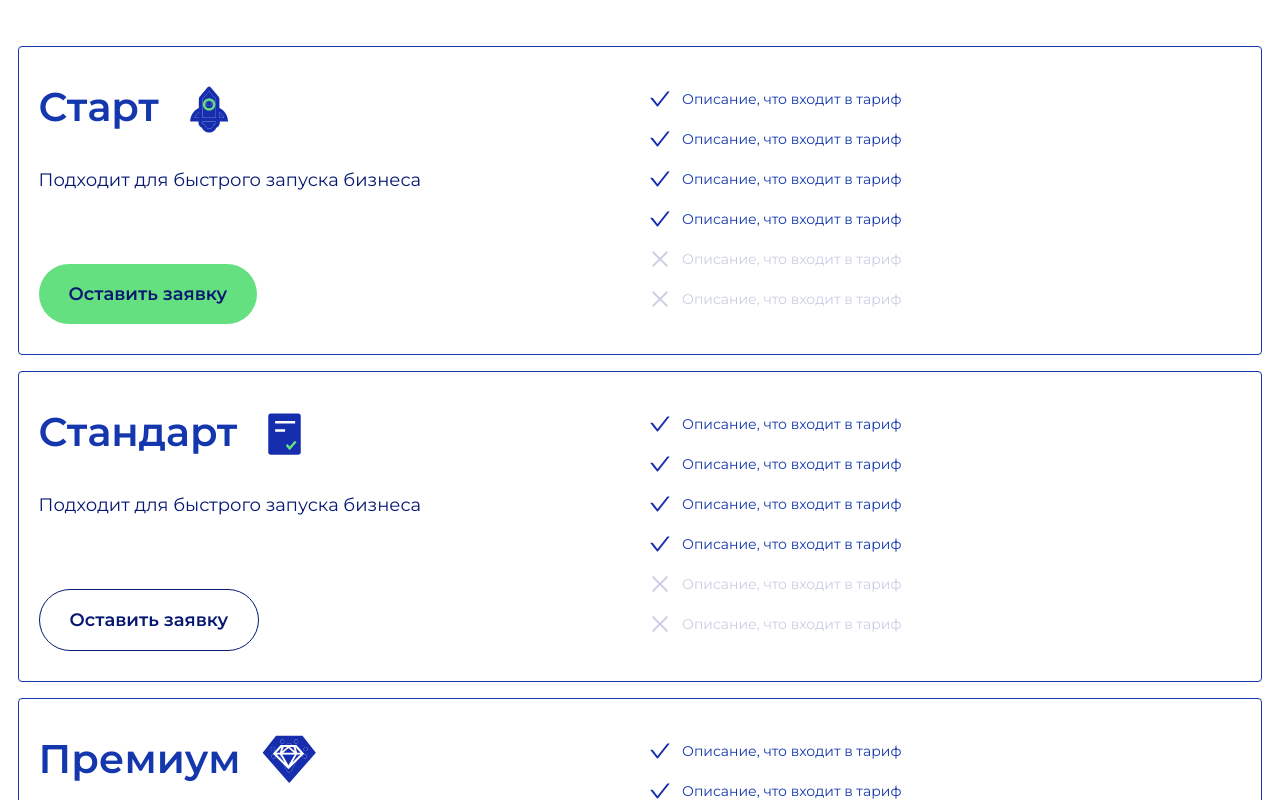
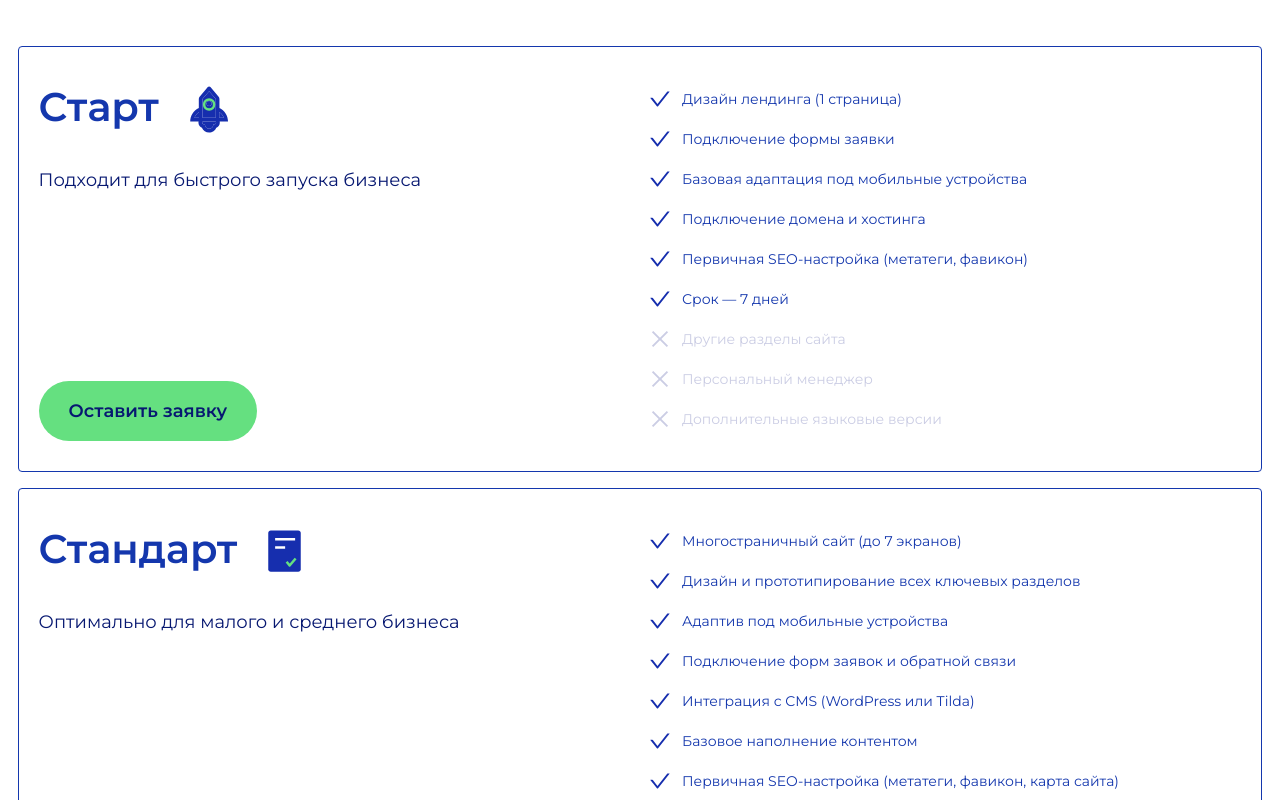
Before and after one commit to shiftcreativeag/shift_app, a React (Vite) app: page / in a window 1280 px wide. Shown: the part 5060-5860 px from the top of the page. Built offline with nearby package versions, Linux system fonts and the light colour scheme.

Commit message:
добавил описание пакетов услуг

```diff
--- a/src/pages/Main/MainPage.tsx
+++ b/src/pages/Main/MainPage.tsx
@@ -32,9 +32,7 @@ export const MainPage = () => {
         </div>
         <h1 className={styles.main_title}>SHIFT</h1>
         <section className={styles.main}>
-          <div className={styles.main_title_container}>
-
-          </div>
+          <div className={styles.main_title_container}></div>
           <p className={styles.main_subtext}>
             Мы создаем сайты и бренды под ключ
           </p>
@@ -64,7 +62,7 @@ export const MainPage = () => {
             includesList={[
               "Дизайн десктопной версии",
               "Адаптивы под планшет, мобильные телефоны",
-              "Верстка"
+              "Верстка",
             ]}
           />
 
@@ -77,7 +75,7 @@ export const MainPage = () => {
             includesList={[
               "Уникальный дизайн",
               "Привлекающие CTA",
-              "Оптимизация конверсии"
+              "Оптимизация конверсии",
             ]}
           />
 
@@ -90,7 +88,7 @@ export const MainPage = () => {
             includesList={[
               "Логотип и фирменный стиль",
               "Гайдлайн по использованию",
-              "Брендбук"
+              "Брендбук",
             ]}
           />
 
@@ -103,7 +101,7 @@ export const MainPage = () => {
             includesList={[
               "Стратегия продвижения",
               "Создание контента",
-              "Аналитика и отчёты"
+              "Аналитика и отчёты",
             ]}
           />
 
@@ -116,7 +114,7 @@ export const MainPage = () => {
             includesList={[
               "Каталог товаров",
               "Удобная корзина",
-              "Интеграция с платежами"
+              "Интеграция с платежами",
             ]}
           />
 
@@ -129,7 +127,7 @@ export const MainPage = () => {
             includesList={[
               "Сценарий и съемка",
               "Монтаж и эффекты",
-              "Финальный экспорт"
+              "Финальный экспорт",
             ]}
           />
 
@@ -142,7 +140,7 @@ export const MainPage = () => {
             includesList={[
               "Дизайн макетов",
               "Подготовка к печати",
-              "Контроль качества"
+              "Контроль качества",
             ]}
           />
 
@@ -155,7 +153,7 @@ export const MainPage = () => {
             includesList={[
               "Анализ сайта",
               "Оптимизация контента",
-              "Построение ссылок"
+              "Построение ссылок",
             ]}
           />
 
@@ -168,10 +166,9 @@ export const MainPage = () => {
             includesList={[
               "Проверка уязвимостей",
               "Отчёты и рекомендации",
-              "Юридическая поддержка"
+              "Юридическая поддержка",
             ]}
           />
-
         </div>
       </section>
 
@@ -181,12 +178,12 @@ export const MainPage = () => {
         </h2>
         <CustomButton
           theme="primary"
-          size={
-            width > 1024 ? "l" :
-              width > 768 ? "m" :
-                "s"
+          size={width > 1024 ? "l" : width > 768 ? "m" : "s"}
+          label={
+            width > 520
+              ? "Рассказать нам о своем проекте"
+              : "Рассказать о проекте"
           }
-          label={width > 520 ? "Рассказать нам о своем проекте" : "Рассказать о проекте"}
           onClick={() => setIsFormOpen(true)}
         />
         {isFormOpen && <ContactForm onClose={() => setIsFormOpen(false)} />}
@@ -237,15 +234,51 @@ export const MainPage = () => {
               <h3 className={styles.reviews_title}>Что о нас говорят</h3>
               <div className={styles.reviews_buttons}>
                 <button className="review-slider-nav review-slider-prev">
-                  <svg width="40" height="40" viewBox="0 0 40 40" fill="none" xmlns="http://www.w3.org/2000/svg">
-                    <rect x="0.5" y="0.5" width="39" height="39" rx="19.5" stroke="currentColor" />
-                    <path fillRule="evenodd" clipRule="evenodd" d="M9.71885 20.7707C9.5784 20.63 9.49951 20.4394 9.49951 20.2407C9.49951 20.0419 9.5784 19.8513 9.71885 19.7107L16.7059 12.7107C16.775 12.639 16.8577 12.5818 16.9492 12.5425C17.0407 12.5031 17.1391 12.4824 17.2387 12.4815C17.3383 12.4806 17.437 12.4995 17.5292 12.5372C17.6214 12.5748 17.7052 12.6305 17.7756 12.7009C17.8461 12.7712 17.9018 12.855 17.9396 12.9471C17.9773 13.0393 17.9964 13.138 17.9955 13.2376C17.9947 13.3372 17.9741 13.4356 17.9348 13.5271C17.8955 13.6187 17.8385 13.7014 17.7669 13.7707L12.0589 19.4897L28.2489 19.4787C28.4478 19.4784 28.6386 19.5572 28.7795 19.6976C28.9203 19.8381 28.9996 20.0287 28.9999 20.2277C29.0001 20.4266 28.9214 20.6174 28.7809 20.7583C28.6404 20.8991 28.4498 20.9784 28.2509 20.9787L12.0569 20.9887L17.7679 26.7107C17.8395 26.7799 17.8965 26.8627 17.9358 26.9542C17.9751 27.0457 17.9957 27.1441 17.9965 27.2437C17.9974 27.3433 17.9783 27.4421 17.9406 27.5342C17.9028 27.6264 17.8471 27.7101 17.7766 27.7805C17.7062 27.8508 17.6224 27.9065 17.5302 27.9442C17.438 27.9818 17.3393 28.0008 17.2397 27.9998C17.1401 27.9989 17.0417 27.9782 16.9502 27.9388C16.8587 27.8995 16.776 27.8423 16.7069 27.7707L9.71885 20.7707Z" fill="currentColor" />
+                  <svg
+                    width="40"
+                    height="40"
+                    viewBox="0 0 40 40"
+                    fill="none"
+                    xmlns="http://www.w3.org/2000/svg"
+                  >
+                    <rect
+                      x="0.5"
+                      y="0.5"
+                      width="39"
+                      height="39"
+                      rx="19.5"
+                      stroke="currentColor"
+                    />
+                    <path
+                      fillRule="evenodd"
+                      clipRule="evenodd"
+                      d="M9.71885 20.7707C9.5784 20.63 9.49951 20.4394 9.49951 20.2407C9.49951 20.0419 9.5784 19.8513 9.71885 19.7107L16.7059 12.7107C16.775 12.639 16.8577 12.5818 16.9492 12.5425C17.0407 12.5031 17.1391 12.4824 17.2387 12.4815C17.3383 12.4806 17.437 12.4995 17.5292 12.5372C17.6214 12.5748 17.7052 12.6305 17.7756 12.7009C17.8461 12.7712 17.9018 12.855 17.9396 12.9471C17.9773 13.0393 17.9964 13.138 17.9955 13.2376C17.9947 13.3372 17.9741 13.4356 17.9348 13.5271C17.8955 13.6187 17.8385 13.7014 17.7669 13.7707L12.0589 19.4897L28.2489 19.4787C28.4478 19.4784 28.6386 19.5572 28.7795 19.6976C28.9203 19.8381 28.9996 20.0287 28.9999 20.2277C29.0001 20.4266 28.9214 20.6174 28.7809 20.7583C28.6404 20.8991 28.4498 20.9784 28.2509 20.9787L12.0569 20.9887L17.7679 26.7107C17.8395 26.7799 17.8965 26.8627 17.9358 26.9542C17.9751 27.0457 17.9957 27.1441 17.9965 27.2437C17.9974 27.3433 17.9783 27.4421 17.9406 27.5342C17.9028 27.6264 17.8471 27.7101 17.7766 27.7805C17.7062 27.8508 17.6224 27.9065 17.5302 27.9442C17.438 27.9818 17.3393 28.0008 17.2397 27.9998C17.1401 27.9989 17.0417 27.9782 16.9502 27.9388C16.8587 27.8995 16.776 27.8423 16.7069 27.7707L9.71885 20.7707Z"
+                      fill="currentColor"
+                    />
                   </svg>
                 </button>
                 <button className="review-slider-nav review-slider-next">
-                  <svg width="40" height="40" viewBox="0 0 40 40" fill="none" xmlns="http://www.w3.org/2000/svg">
-                    <rect x="0.5" y="0.5" width="39" height="39" rx="19.5" stroke="currentColor" />
-                    <path fillRule="evenodd" clipRule="evenodd" d="M29.0986 19.7482C29.2293 19.879 29.3026 20.0563 29.3026 20.2412C29.3026 20.4261 29.2293 20.6034 29.0986 20.7342L22.5991 27.2458C22.5347 27.3125 22.4578 27.3657 22.3727 27.4023C22.2876 27.4389 22.196 27.4582 22.1034 27.459C22.0108 27.4599 21.9189 27.4423 21.8331 27.4072C21.7474 27.3722 21.6695 27.3204 21.6039 27.255C21.5384 27.1895 21.4865 27.1116 21.4514 27.0259C21.4163 26.9402 21.3986 26.8483 21.3994 26.7557C21.4001 26.663 21.4193 26.5715 21.4559 26.4863C21.4924 26.4012 21.5455 26.3242 21.6121 26.2598L26.9219 20.9398L11.8614 20.95C11.6764 20.9503 11.4988 20.877 11.3678 20.7463C11.2368 20.6157 11.163 20.4383 11.1628 20.2533C11.1625 20.0682 11.2358 19.8907 11.3665 19.7597C11.4971 19.6287 11.6745 19.5549 11.8595 19.5547L26.9237 19.5454L21.6112 14.2226C21.5446 14.1582 21.4914 14.0812 21.4549 13.9961C21.4184 13.9109 21.3992 13.8194 21.3984 13.7267C21.3977 13.6341 21.4154 13.5422 21.4505 13.4565C21.4856 13.3708 21.5375 13.2929 21.603 13.2274C21.6685 13.162 21.7464 13.1102 21.8322 13.0751C21.918 13.0401 22.0098 13.0225 22.1025 13.0233C22.1951 13.0242 22.2867 13.0435 22.3718 13.0801C22.4569 13.1167 22.5338 13.1699 22.5981 13.2365L29.0986 19.7482Z" fill="currentColor" />
+                  <svg
+                    width="40"
+                    height="40"
+                    viewBox="0 0 40 40"
+                    fill="none"
+                    xmlns="http://www.w3.org/2000/svg"
+                  >
+                    <rect
+                      x="0.5"
+                      y="0.5"
+                      width="39"
+                      height="39"
+                      rx="19.5"
+                      stroke="currentColor"
+                    />
+                    <path
+                      fillRule="evenodd"
+                      clipRule="evenodd"
+                      d="M29.0986 19.7482C29.2293 19.879 29.3026 20.0563 29.3026 20.2412C29.3026 20.4261 29.2293 20.6034 29.0986 20.7342L22.5991 27.2458C22.5347 27.3125 22.4578 27.3657 22.3727 27.4023C22.2876 27.4389 22.196 27.4582 22.1034 27.459C22.0108 27.4599 21.9189 27.4423 21.8331 27.4072C21.7474 27.3722 21.6695 27.3204 21.6039 27.255C21.5384 27.1895 21.4865 27.1116 21.4514 27.0259C21.4163 26.9402 21.3986 26.8483 21.3994 26.7557C21.4001 26.663 21.4193 26.5715 21.4559 26.4863C21.4924 26.4012 21.5455 26.3242 21.6121 26.2598L26.9219 20.9398L11.8614 20.95C11.6764 20.9503 11.4988 20.877 11.3678 20.7463C11.2368 20.6157 11.163 20.4383 11.1628 20.2533C11.1625 20.0682 11.2358 19.8907 11.3665 19.7597C11.4971 19.6287 11.6745 19.5549 11.8595 19.5547L26.9237 19.5454L21.6112 14.2226C21.5446 14.1582 21.4914 14.0812 21.4549 13.9961C21.4184 13.9109 21.3992 13.8194 21.3984 13.7267C21.3977 13.6341 21.4154 13.5422 21.4505 13.4565C21.4856 13.3708 21.5375 13.2929 21.603 13.2274C21.6685 13.162 21.7464 13.1102 21.8322 13.0751C21.918 13.0401 22.0098 13.0225 22.1025 13.0233C22.1951 13.0242 22.2867 13.0435 22.3718 13.0801C22.4569 13.1167 22.5338 13.1699 22.5981 13.2365L29.0986 19.7482Z"
+                      fill="currentColor"
+                    />
                   </svg>
                 </button>
               </div>
@@ -276,25 +309,53 @@ export const MainPage = () => {
             subtitle="Подходит для быстрого запуска бизнеса"
             iconName="start"
             features={[
-              { text: 'Описание, что входит в тариф', included: true },
-              { text: 'Описание, что входит в тариф', included: true },
-              { text: 'Описание, что входит в тариф', included: true },
-              { text: 'Описание, что входит в тариф', included: true },
-              { text: 'Описание, что входит в тариф', included: false },
-              { text: 'Описание, что входит в тариф', included: false },
+              { text: "Дизайн лендинга (1 страница)", included: true },
+              { text: "Подключение формы заявки", included: true },
+              {
+                text: "Базовая адаптация под мобильные устройства",
+                included: true,
+              },
+              { text: "Подключение домена и хостинга", included: true },
+              {
+                text: "Первичная SEO-настройка (метатеги, фавикон)",
+                included: true,
+              },
+              {
+                text: "Срок — 7 дней",
+                included: true,
+              },
+              { text: "Другие разделы сайта", included: false },
+              { text: "Персональный менеджер", included: false },
+              { text: "Дополнительные языковые версии", included: false },
             ]}
           />
           <TariffCard
             title="Стандарт"
-            subtitle="Подходит для быстрого запуска бизнеса"
+            subtitle="Оптимально для малого и среднего бизнеса"
             iconName="standart"
             features={[
-              { text: 'Описание, что входит в тариф', included: true },
-              { text: 'Описание, что входит в тариф', included: true },
-              { text: 'Описание, что входит в тариф', included: true },
-              { text: 'Описание, что входит в тариф', included: true },
-              { text: 'Описание, что входит в тариф', included: false },
-              { text: 'Описание, что входит в тариф', included: false },
+              { text: "Многостраничный сайт (до 7 экранов)", included: true },
+              {
+                text: "Дизайн и прототипирование всех ключевых разделов",
+                included: true,
+              },
+              { text: "Адаптив под мобильные устройства", included: true },
+              {
+                text: "Подключение форм заявок и обратной связи",
+                included: true,
+              },
+              {
+                text: "Интеграция с CMS (WordPress или Tilda)",
+                included: true,
+              },
+              { text: "Базовое наполнение контентом", included: true },
+              {
+                text: "Первичная SEO-настройка (метатеги, фавикон, карта сайта)",
+                included: true,
+              },
+              { text: "14 дней технической поддержки", included: true },
+              { text: "Персональная фото/видеосъемка", included: false },
+              { text: "Мультиязычная версия", included: false },
             ]}
           />
           <TariffCard
@@ -302,15 +363,33 @@ export const MainPage = () => {
             subtitle="Подходит для быстрого запуска бизнеса"
             iconName="premium"
             features={[
-              { text: 'Описание, что входит в тариф', included: true },
-              { text: 'Описание, что входит в тариф', included: true },
-              { text: 'Описание, что входит в тариф', included: true },
-              { text: 'Описание, что входит в тариф', included: true },
-              { text: 'Описание, что входит в тариф', included: false },
-              { text: 'Описание, что входит в тариф', included: false },
+              {
+                text: "Индивидуальный дизайн всех страниц (до 20 экранов)",
+                included: true,
+              },
+              {
+                text: "Глубокое прототипирование пользовательских сценариев",
+                included: true,
+              },
+              { text: "Персональный менеджер проекта", included: true },
+              {
+                text: "Эксклюзивная анимация и интерактивные элементы",
+                included: true,
+              },
+              {
+                text: "Полная адаптивность под все устройства",
+                included: true,
+              },
+              { text: "Мультиязычная версия (RU/EN)", included: true },
+              { text: "Интеграция с CRM и расширенные формы", included: true },
+              {
+                text: "Заполнение уникальным контентом (текст/графика)",
+                included: true,
+              },
+              { text: "Расширенная SEO-оптимизация", included: true },
+              { text: "30 дней технической поддержки", included: true },
             ]}
           />
-
         </div>
       </section>
 
@@ -320,11 +399,7 @@ export const MainPage = () => {
         </h2>
         <CustomButton
           theme="primary"
-          size={
-            width > 1024 ? "l" :
-              width > 768 ? "m" :
-                "s"
-          }
+          size={width > 1024 ? "l" : width > 768 ? "m" : "s"}
           label={"Обсудить проект"}
           onClick={() => setIsFormOpen(true)}
         />
```
